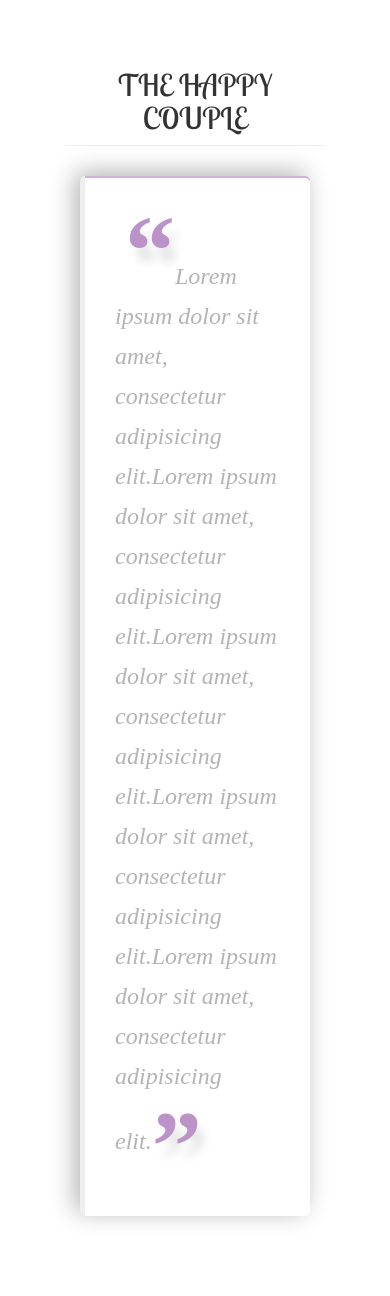
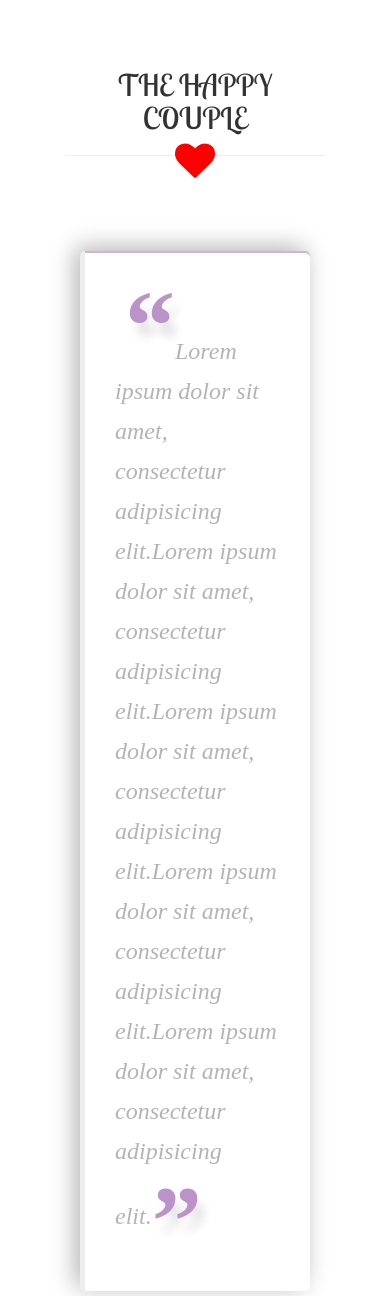
Before and after one commit to ishita345/weddingapp, a Flask app: page / in a window 390 px wide. Shown: the part 845-2141 px from the top of the page. Run offline with Flask 2, Linux system fonts and the light colour scheme; some libraries are stand-ins or nearby versions.

Commit message:
heart after every title and image gallery responsive for mobile

```diff
--- a/static/css/stylish-portfolio.css
+++ b/static/css/stylish-portfolio.css
@@ -27,10 +27,11 @@ h1 {
 .section-heading {
     text-align: center;
     border-bottom: 1px solid #eeeeee;
-    font: 400 100px/1.3 'Lobster Two', Helvetica, sans-serif;
+    padding-bottom: 10px;
+    font: 900 100px/1.3 'Lobster Two', Helvetica, sans-serif;
 }
 
-.section-heading h2::after {
+.section-heading:after {
     border-top: 10px solid #eeeeee;
 }
 
@@ -264,7 +265,7 @@ footer {
     padding: 100px 0;
 }
 
-.countdown .fa-heart {
+ .fa-heart {
     display: block;
     font-size: 40px;
     text-align: center;
@@ -272,8 +273,8 @@ footer {
     padding: 10px;
     position: relative;
     top: -30px;
-    color: #ffffff;
-    margin-top: 30px;
+    color: red;
+    margin-top: 5px;
 
 }
 
@@ -398,4 +399,7 @@ blockquote:after {
         padding: 0px;
 
     }
+    #gallery-section{
+        padding: 0px;
+    }
 }
--- a/templates/index.html
+++ b/templates/index.html
@@ -56,10 +56,14 @@
                 <div class="section-heading">
                     <h2>THE HAPPY COUPLE</h2>
                 </div>
+                <div class="fa fa-heart"></div>
                 <div class="col-md-8">
                     <blockquote>
                         <div class="about-intro">
-                            <p>Lorem ipsum dolor sit amet, consectetur adipisicing elit.Lorem ipsum dolor sit amet, consectetur adipisicing elit.Lorem ipsum dolor sit amet, consectetur adipisicing elit.Lorem ipsum dolor sit amet, consectetur adipisicing elit.Lorem ipsum dolor sit amet, consectetur adipisicing elit.</p>
+                            <p>Lorem ipsum dolor sit amet, consectetur adipisicing elit.Lorem ipsum dolor sit amet,
+                                consectetur adipisicing elit.Lorem ipsum dolor sit amet, consectetur adipisicing
+                                elit.Lorem ipsum dolor sit amet, consectetur adipisicing elit.Lorem ipsum dolor sit
+                                amet, consectetur adipisicing elit.</p>
                         </div>
                     </blockquote>
                 </div>
@@ -89,7 +93,10 @@
 
                     <blockquote>
                         <div class="about-intro">
-                           <p>Lorem ipsum dolor sit amet, consectetur adipisicing elit.Lorem ipsum dolor sit amet, consectetur adipisicing elit.Lorem ipsum dolor sit amet, consectetur adipisicing elit.Lorem ipsum dolor sit amet, consectetur adipisicing elit.Lorem ipsum dolor sit amet, consectetur adipisicing elit.</p>
+                            <p>Lorem ipsum dolor sit amet, consectetur adipisicing elit.Lorem ipsum dolor sit amet,
+                                consectetur adipisicing elit.Lorem ipsum dolor sit amet, consectetur adipisicing
+                                elit.Lorem ipsum dolor sit amet, consectetur adipisicing elit.Lorem ipsum dolor sit
+                                amet, consectetur adipisicing elit.</p>
                         </div>
                     </blockquote>
                 </div>
@@ -110,6 +117,7 @@
                 <div class="section-heading">
                     <h2>OUR STORY</h2>
                 </div>
+                <div class="fa fa-heart"></div>
                 <div class="col-md-5 col-sm-8 col-sm-offset=2">
                     <div class="col-md-4 col-sm-3">
                         <div class="thumbnail">
@@ -177,6 +185,7 @@
                 <div class="section-heading">
                     <h2> THE EVENTS</h2>
                 </div>
+                <div class="fa fa-heart"></div>
                 <div class="row">
                     <div class="col-md-3 col-sm-8 col-md-offset-1 col-sm-offset=2">
                         <div class="event-item">
@@ -231,11 +240,11 @@
 <!-- Gallery -->
 
 <section id="gallery-section" class="">
-    <div class="container full-width">
+    <div class="container-fluid">
     <div class="section-heading">
         <h2>IMAGE GALLERY</h2>
     </div>
-        <div class="container">
+        <div class="fa fa-heart"></div>
     <div id="gallery">
         <div class="thumbnail image  col-xs-6 col-sm-4"
                 ><a
@@ -283,7 +292,6 @@
     </div>
 </div>
 
-
     <div id="blueimp-gallery" class="blueimp-gallery blueimp-gallery-controls">
         <!-- The container for the modal slides -->
         <div class="slides"></div>
@@ -319,7 +327,7 @@
             </div>
         </div>
     </div>
-    </div>
+
 </section>
 
 
```
Lines whose indentation alone changed are shown as unchanged.
